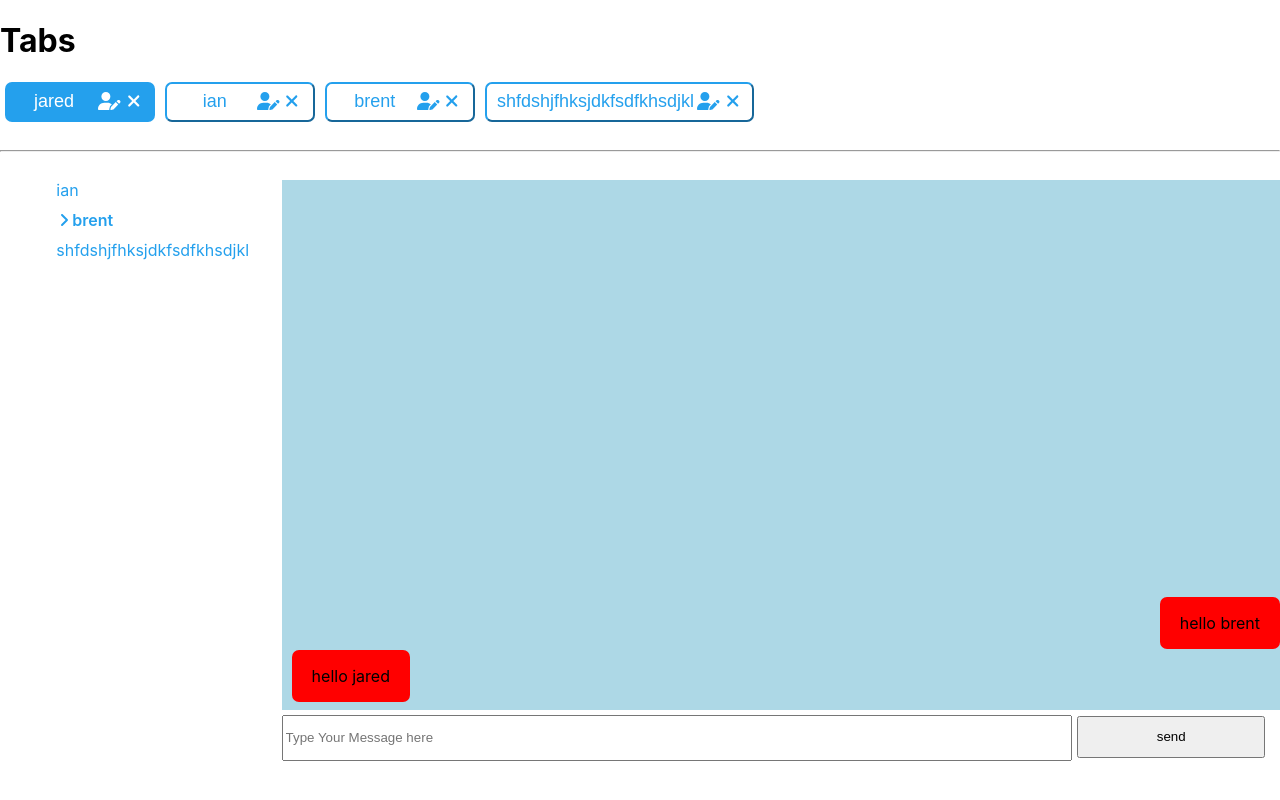
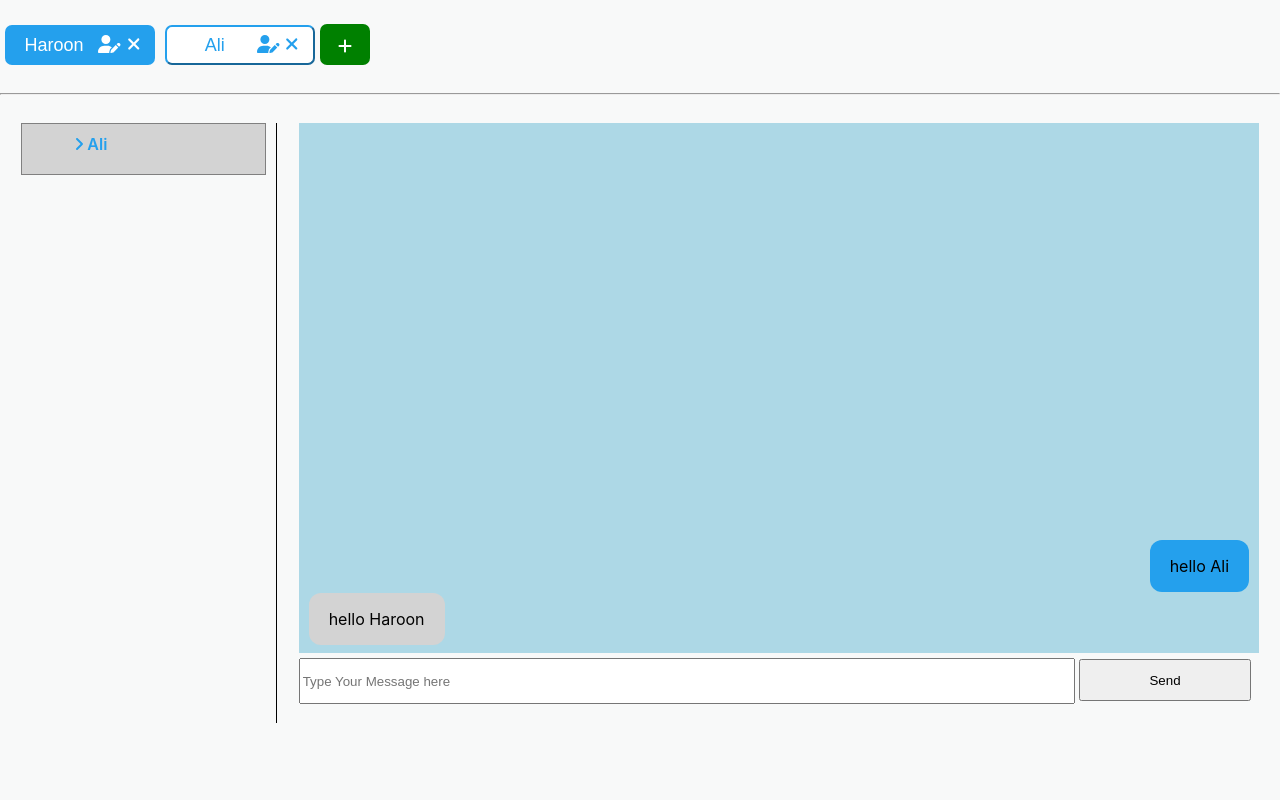
Before and after one commit to mharoonj/emumba-chatapp-with-formik, a React (Create React App) app: page / in a window 1280 px wide. Built offline with nearby package versions, Linux system fonts and the light colour scheme.

Commit message:
ui minor changes done

```diff
--- a/package.json
+++ b/package.json
@@ -12,6 +12,7 @@
     "formik": "^2.2.9",
     "react": "^17.0.2",
     "react-dom": "^17.0.2",
+    "react-responsive-modal": "^6.2.0",
     "react-scripts": "5.0.0",
     "web-vitals": "^2.1.0"
   },
--- a/src/Components/ChatScreen.jsx
+++ b/src/Components/ChatScreen.jsx
@@ -3,7 +3,7 @@ import { useFormikContext, FieldArray, Field, ErrorMessage } from "formik";
 import "./styles.css";
 const ChatScreen = () => {
   const scrollRef = useRef(null);
-  const { values, errors, setFieldValue } = useFormikContext();
+  const { values, errors, setFieldValue, setTouched } = useFormikContext();
   const currentUser = values.users[values.currentUser];
   const chatWith = values.users[values.chatWith];
   useEffect(() => {
@@ -11,6 +11,16 @@ const ChatScreen = () => {
       scrollRef.current.scrollIntoView();
     }
   }, []);
+
+  useEffect(() => {
+    const messages = values.messages.map((message) => {
+      if (message.receiver === currentUser && message.sender === chatWith) {
+        message.read = true;
+      }
+
+      return message;
+    });
+  });
 
   const filteredChat = () => {
     return values.messages.filter((message, index) => {
@@ -35,11 +45,9 @@ const ChatScreen = () => {
           {/* Messages render */}
           <div
             style={{
-
               display: "flex",
               flex: 1,
               flexDirection: "column-reverse",
-
             }}
             className="message-container-style"
           >
@@ -56,10 +64,12 @@ const ChatScreen = () => {
                   }}
                 >
                   <div
-                    style={{
-
-                    }}
-                    className="message-body"
+                    style={{}}
+                    className={
+                      isSender
+                        ? "message-body sender-message-div"
+                        : "message-body receiver-message-div"
+                    }
                   >
                     <p
                       style={{
@@ -78,8 +88,8 @@ const ChatScreen = () => {
         </div>
         <div className="message-field">
           {/* message Field */}
-          <FieldArray name="messages">
-         {({push})=>(
+          <FieldArray name="messages" className="w-100">
+            {({ push }) => (
               <div>
                 <div className="inline-block message-field-div">
                   <Field
@@ -95,16 +105,25 @@ const ChatScreen = () => {
                   />
                 </div>
                 <div className="inline-block message-send-div">
-                  <button disabled={errors.currentMessage?true:false} onClick={(e)=>{
+                  <button
+                    disabled={errors.currentMessage ? true : false}
+                    onClick={(e) => {
                       e.preventDefault();
-                      push({sender:currentUser, receiver:chatWith, message:values.currentMessage, read:false})
-                      setFieldValue("currentMessage", "")
-                  }}>send</button>
+                      push({
+                        sender: currentUser,
+                        receiver: chatWith,
+                        message: values.currentMessage,
+                        read: false,
+                      });
+                      setFieldValue("currentMessage", "");
+                      setTouched({});
+                    }}
+                  >
+                    Send
+                  </button>
                 </div>
               </div>
             )}
-
-
           </FieldArray>
         </div>
       </div>
--- a/src/Components/MyChatApp.jsx
+++ b/src/Components/MyChatApp.jsx
@@ -1,39 +1,53 @@
 import React from "react";
 import { Formik, Form, Field, FieldArray } from "formik";
 import { FontAwesomeIcon } from "@fortawesome/react-fontawesome";
-import { faXmark, faUserPen } from "@fortawesome/free-solid-svg-icons";
+import { faPlus } from "@fortawesome/free-solid-svg-icons";
 import "./styles.css";
 import MyTabs from "./MyTabs";
 import Sidebar from "./Sidebar";
 import ChatScreen from "./ChatScreen";
 
-const validate = values => {
-
+const validate = (values) => {
   const errors = {};
- if(!values.currentMessage) {
-
-    errors.currentMessage = 'Required';
-
+  if (!values.currentMessage) {
+    errors.currentMessage = "Required";
   }
 
-
+  if (!values.editNameField) {
+    errors.editNameField = "Required";
+  } else if (values.users.includes(values.editNameField)) {
+    errors.editNameField = "Name Already Taken ";
+  }
 
   return errors;
-
 };
 
 const MyChatApp = () => (
   <div>
-    <h1>Tabs</h1>
+    <br />
     <Formik
       initialValues={{
-        users: ["jared", "ian", "brent", "shfdshjfhksjdkfsdfkhsdjkl"],
-        messages:[{sender:"jared", receiver:"brent",message:"hello brent",read:false},
-        {sender:"brent", receiver:"jared",message:"hello jared",read:false},
-        {sender:"jared", receiver:"ian",message:"hello ian",read:false},],
+        users: ["Haroon", "Ali"],
+        messages: [
+          {
+            sender: "Haroon",
+            receiver: "Ali",
+            message: "hello Ali",
+            read: true,
+          },
+          {
+            sender: "Ali",
+            receiver: "Haroon",
+            message: "hello Haroon",
+            read: true,
+          }
+
+        ],
         currentUser: 0,
-        chatWith: 2,
-        currentMessage:""
+        chatWith: 1,
+        currentMessage: "",
+        editNameField: "",
+        modal: false,
       }}
       validate={validate}
       onSubmit={(values) =>
@@ -42,7 +56,7 @@ const MyChatApp = () => (
         }, 500)
       }
     >
-      {({ values }) => (
+      {({ values, errors, setErrors, setTouched }) => (
         <Form>
           <FieldArray
             name="users"
@@ -60,9 +74,23 @@ const MyChatApp = () => (
                           values={values}
                           currentUser={values.currentUser}
                           arrayHelpers={arrayHelpers}
+                          errors={errors}
+                          setErrors={setErrors}
+                          setTouched={setTouched}
                         />
                       );
                     })}
+                  <div className="inline-block plus-sign-outer" align="center">
+                    <div
+                      className=" plus-sign"
+                      onClick={() => {
+                        const newUserName = `User ${values.users.length + 1}`;
+                        arrayHelpers.push(newUserName);
+                      }}
+                    >
+                      <FontAwesomeIcon className="mx-3" icon={faPlus} />
+                    </div>
+                  </div>
                 </div>
               );
             }}
@@ -71,23 +99,27 @@ const MyChatApp = () => (
           <hr></hr>
           <br />
 
+          {values.users.length > 1 && (
             <div
               style={{
                 display: "flex",
                 flex: 1,
                 flexDirection: "row",
+                justifyContent: "space-evenly",
                 minHeight: "75vh",
+                maxHeight: "75vh",
               }}
             >
-            <div style={{ flex: 0.22 }}>
+              <div style={{ flex: 0.2 }}>
                 {/* sidebar */}
                 <Sidebar />
               </div>
-            <div style={{ flex: 0.78 }}>
+              <div style={{ flex: 0.75 }}>
                 {/* Chat Screen */}
                 <ChatScreen />
               </div>
             </div>
+          )}
         </Form>
       )}
     </Formik>
--- a/src/Components/MyTabs.jsx
+++ b/src/Components/MyTabs.jsx
@@ -1,38 +1,102 @@
-import React from "react";
+import React, { useState, useMemo, useEffect } from "react";
 import { FontAwesomeIcon } from "@fortawesome/react-fontawesome";
 import { faXmark, faUserPen } from "@fortawesome/free-solid-svg-icons";
+import 'react-responsive-modal/styles.css';
+import { Modal } from 'react-responsive-modal';
 import "./styles.css";
-import { useFormikContext } from "formik";
+import { ErrorMessage, Field, useFormikContext } from "formik";
 const MyTabs = (props) => {
   const { setFieldValue } = useFormikContext();
+  const [open, setOpen] = useState(false);
 
-    const {item, index, values, currentUser, arrayHelpers} = props;
+  const onOpenModal = () => setOpen(true);
+  const onCloseModal = () => setOpen(false);
+    const {item, index, values, currentUser, arrayHelpers, errors, setErrors, setTouched} = props;
+
+  const getUnreadMessageCount=(item)=>{
+    return values.messages.reduce((total,x) => (!x.read && x.receiver == item ? total+1 : total), 0)
+  }
+
   return (
     <button onClick={(e) => {
       e.preventDefault();
       setFieldValue("currentUser", index)
       setFieldValue("chatWith", index==0?1:0)
+      setErrors({});
+      setTouched({});
       }} className={index==currentUser?"btn btn-primary":"btn btn-light"}>
       <div style={{ flex: 1, display: "flex", flexDirection: "row" }}>
-        <div style={{ flex: 0.6 }}>{item}</div>
+
+        <div style={{ flex: 0.6 }}>
+        {getUnreadMessageCount(item) == 0?null:<div className={"inline-block notification-span"}>{getUnreadMessageCount(item)}</div>}
+          {item}
+          </div>
         <div style={{ flexDirection: "row-reverse", flex: 0.4 }}>
           <FontAwesomeIcon
             className="mx-3"
-            onClick={() => {
-              console.log("userpen:", item, index);
+            onClick={(e) => {
+              e.stopPropagation()
+              onOpenModal()
             }}
             icon={faUserPen}
           />
+
           <FontAwesomeIcon
             className="mx-3"
-            onClick={() => {
-              console.log("han bhai kesa deya :", item, index);
+            onClick={(e) => {
+              e.stopPropagation();
+              if(values.users.length>2){
+                setFieldValue("currentUser",0)
+                setFieldValue("chatWith",1)
+              }
+
               arrayHelpers.remove(index);
+
             }}
             icon={faXmark}
           />
         </div>
       </div>
+      <Modal open={open} onClose={onCloseModal} center >
+        <div style={{width:400}}>
+        <h4>Edit Name</h4>
+        <ErrorMessage
+                          name={`editNameField`}
+                          component="div"
+                          className="field-error"
+                        />
+
+        <Field
+              name={"editNameField"}
+              placeholder="Type Your Message here"
+              type="text"
+              className="message-field"
+            />
+       <div>
+         <button disabled={errors.editNameField?true:false} onClick={(e)=>{
+           e.preventDefault();
+
+
+           const messages = values.messages.map((message)=>{
+              if(message.sender === values.users[index]){
+                message.sender=values.editNameField
+              }
+              if(message.receiver === values.users[index]){
+                message.receiver=values.editNameField
+              }
+
+              return message
+           });
+
+
+           arrayHelpers.replace(index, values.editNameField)
+           setFieldValue("editNameField", "")
+           setErrors({})
+           setTouched({})
+         }}>Update</button>
+         </div>
+         </div>
+      </Modal>
     </button>
   );
 };
--- a/src/Components/Sidebar.jsx
+++ b/src/Components/Sidebar.jsx
@@ -1,39 +1,47 @@
-import { useFormikContext } from 'formik'
-import React from 'react'
+import { useFormikContext } from "formik";
+import React from "react";
 import { FontAwesomeIcon } from "@fortawesome/react-fontawesome";
 import { faAngleRight } from "@fortawesome/free-solid-svg-icons";
 
-
 const Sidebar = () => {
-    const {values, errors,setFieldValue,setErrors, setTouched} = useFormikContext()
-    console.log("formik values : ", values)
-    console.log("errors : ", errors)
-    const chatWithIndex = values.users[values.chatWith]??null;
-
+  const { values, errors, setFieldValue, setErrors, setTouched } =
+    useFormikContext();
+  console.log("formik values : ", values);
+  console.log("errors : ", errors);
+  const chatWithIndex = values.users[values.chatWith] ?? null;
+  const onClickSideBar = (e, userIndex) => {
+    e.preventDefault();
+    setFieldValue("chatWith", userIndex);
+    setErrors({});
+    setTouched({});
+  };
   return (
-    <div style={{ flexDirection:"column", alignItems:"flex-start"}}>
+    <div style={{ flexDirection: "column", alignItems: "flex-start" }} className="sidebar-container">
       <div>
-        {values.users.map((user,userIndex)=>{
-            if(userIndex == values.currentUser) return ;
-
-            return (<div
-            onClick={(e)=>{
-              e.preventDefault();
-              setFieldValue("chatWith",userIndex)
-              setErrors({})
-              setTouched({})
+        {values.users.map((user, userIndex) => {
+          const isSelected = chatWithIndex && chatWithIndex === user;
+          if (userIndex === values.currentUser) return;
+          return (
+            <div
+              style={{
+                backgroundColor: isSelected ? "lightgrey" : "white",paddingTop:10,
+                height: 40,
               }}
-            key={userIndex+user} className={chatWithIndex && chatWithIndex === user?"sidebar-div-selected":"sidebar-div"} align="center">
-              {chatWithIndex && chatWithIndex === user &&<FontAwesomeIcon
-            className="mx-3"
-            icon={faAngleRight}
-          />}
+              onClick={(e) => onClickSideBar(e, userIndex)}
+              key={userIndex + user}
+              className={isSelected ? "sidebar-div-selected" : "sidebar-div"}
+              align="center"
+            >
+              {isSelected && (
+                <FontAwesomeIcon className="mx-3" icon={faAngleRight} />
+              )}
               {user}
-            </div>)
+            </div>
+          );
         })}
       </div>
     </div>
-  )
-}
+  );
+};
 
-export default Sidebar
+export default Sidebar;
--- a/src/Components/styles.css
+++ b/src/Components/styles.css
@@ -1,3 +1,6 @@
+body{
+    background-color:#f8f9f9;
+}
 .btn-primary{
     background-color:#24a0ed;
     color: white;
@@ -13,6 +16,14 @@
 
 }
 
+.sidebar-container{
+    max-height: 100%;
+    min-height: 100%;
+    overflow: auto;
+    border-right: 1px solid;
+    padding-right: 10px;
+}
+
 .btn{
     min-width: 150px;
     height: 40px;
@@ -22,6 +33,7 @@
     padding-right: 10px;
     border-radius: 7px;
     font-size: large;
+    margin-top: 5px;
 
 }
 .message-container{
@@ -49,10 +61,9 @@
     max-height: 15%;
 }
 .message-body{
-    background-color:red;
     max-width: 40%;
     word-break: break-all;
-    border-radius:7px;
+    border-radius:12px;
     margin-top: 1px;
 }
 .h-100{
@@ -67,6 +78,7 @@
 .h-10{
     min-height:10%;
 }
+
 .sidebar-div{
     text-align: left;
     height:30px;
@@ -82,6 +94,7 @@
     padding-left: 20%;
     color:#24a0ed;
     font-weight: 600;
+    border: 1px solid grey;
 
 }
 
@@ -109,14 +122,14 @@
     margin-top: 5px;
 }
 .message-field{
-    width:99%;
+    width:100%;
     height:40px;
 }
 
 .message-send-div{
-    width:19%;
+    width:18%;
     height:41px;
-    margin-left:5px;
+    margin-left:12px;
     vertical-align: top;
     margin-top: 6px;
 }
@@ -125,3 +138,41 @@
     height:42px;
     width: 100%;
 }
+
+.plus-sign{
+    background-color:green;
+    color: white;
+    height: 39px;
+    vertical-align: bottom;
+    width:50px;
+    display: flex;
+    justify-content: center;
+    align-items: center;
+    border-radius: 7px;
+    padding-top: 2px;
+}
+.plus-sign-outer{
+    vertical-align: bottom;
+}
+
+.notification-span{
+    border-radius: 50%;
+    min-width:18px;
+    height:20px;
+    background-color: red;
+    color:white;
+    margin-right: 4px;
+}
+
+.sender-message-div{
+    background-color:#24a0ed;
+    margin-right: 10px;
+}
+
+.receiver-message-div{
+    background-color:lightgrey;
+}
+
+.w-100{
+    width:100%;
+}
```
Also changed, not shown: 2 other files (tests, documents, lock files or other folders). Lines whose indentation alone changed are shown as unchanged.
